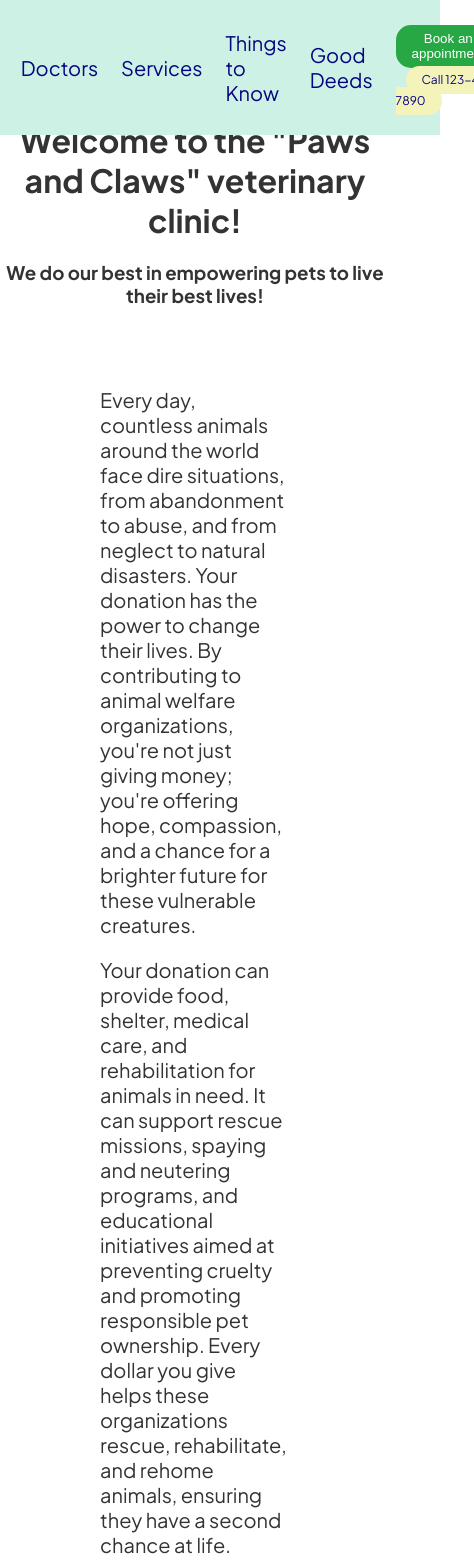
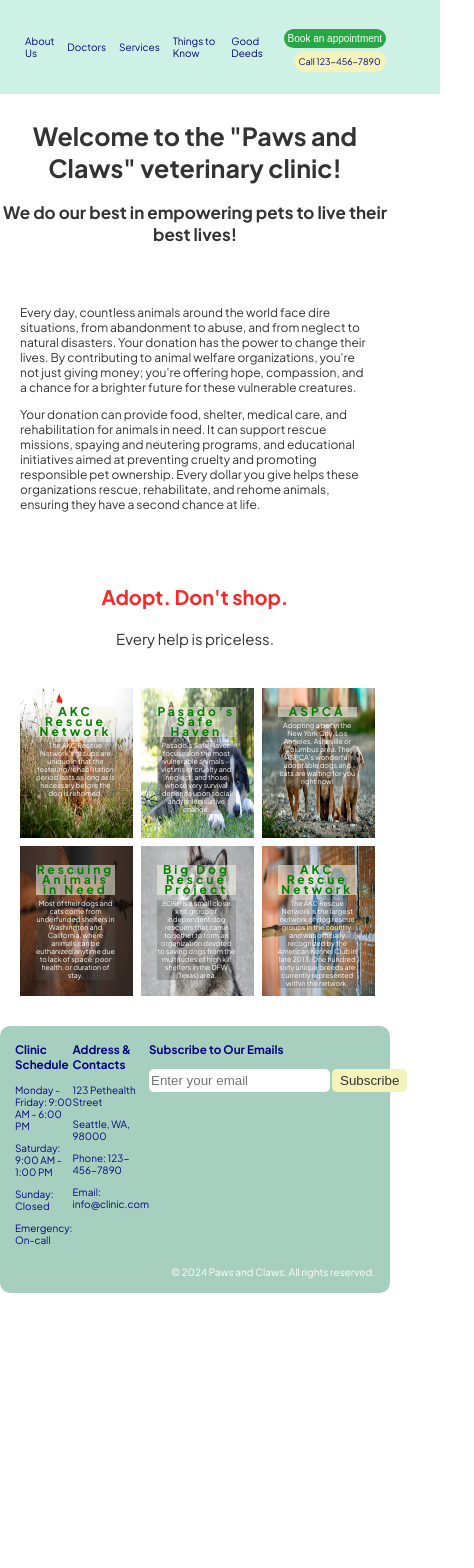
Before and after one commit to Angiedoescoding/PetClinic_Frontend_Capstone, a React (Vite) app: page /good-deeds in a window 390 px wide. Shown: the top 1568 px of the page, 474 px wide, since content can reach past the window. After the commit the page ends 1293 px from the top, so only its background shows below. Built offline with nearby package versions, Linux system fonts and the light colour scheme.

Commit message:
fixing Booking btn on Navbar with props; Media queries for responsiveness

```diff
--- a/src/App.css
+++ b/src/App.css
@@ -1,12 +1,4 @@
 /* This file contains CSS styles specific to the App.jsx component or its child components. */
-
-/* #root {
-  max-width: 1280px;
-  margin: 0 auto;
-  padding: 2rem;
-  text-align: center;
-} */
-
 
 
 /* Navbar styling */
@@ -35,11 +27,6 @@ body {
   color: #333;
 }
 
-/* .navContainer  */
-  /* max-width: 1200px;  */
-  /* margin: 0 auto; */
-
-
 .navbar {
   position: fixed;
   z-index: 1000;
@@ -65,10 +52,6 @@ body {
 .navLinkStyle:hover {
   color: #fff;
 }
-
-.navHeader
-
-/* .navContacts {} */
 
 .phoneLink {
   font-size: 12px;
@@ -190,7 +173,6 @@ body {
 
 .subtitleAbout2 {
   font-size: 1.5rem;
-
 }
 
 .appointmentBtn {
@@ -208,10 +190,10 @@ body {
 
 .aboutImgContainer, img {
   width: 100%;
-  height: 70vh;
   height: 80vh;
   display: block;
 }
+
 
 
 /* Doctors */
@@ -292,7 +274,6 @@ body {
   text-align: center;
   margin-top: 50px;
   color: rgb(246, 40, 40);
-
 }
 
 .h4GoodDeeds {
@@ -483,9 +464,6 @@ form button:hover {
 
 .thingsToKnowMain {
   padding: 20px 100px;
-  /* display: flex;
-  flex-direction: column;
-  flex-wrap: wrap; */
 }
 
 .thingsToKnowCards {
@@ -499,7 +477,7 @@ form button:hover {
   padding: 20px;
   border-radius: 10px;
   box-shadow: 0 0 10px rgba(0, 0, 0, 0.1);
-  width: calc(33.33% - 20px); /* Adjust width as needed */
+  width: calc(33.33% - 60px);
 }
 
 .thingsCard h2 {
@@ -516,3 +494,188 @@ form button:hover {
 
 
 /* Media queries for responsiveness */
+
+/* Smaller screens (mobile) */
+@media (max-width: 800px) {
+
+  .navbar {
+    gap: 13px;
+  }
+
+  .navLinkStyle {
+    font-size: 10px;
+  }
+
+  .phoneLink {
+    font-size: 9px;
+    padding: 5px;
+  }
+
+  .footer {
+    padding: 5px 0;
+    margin-top: 7px;
+  }
+
+  .footerContent {
+    font-size: 7px;
+  }
+
+  .schedule, .subscribeForm, .addressContacts {
+    font-size: 10px;
+  }
+
+  .copyright{
+    font-size: 10px;
+  }
+
+  .subscribeForm input[type="email"] {
+    margin-right: 2px;
+    padding: 2px;
+  }
+
+  .subscribeForm button {
+    padding: 4px 8px;
+  }
+
+  .h1About{
+    font-size: 13px;
+    margin-bottom: 1.5rem;
+  }
+
+  .subtitleAbout{
+    font-size: 12px;
+    margin-bottom: 1rem;
+  }
+
+  .subtitleAbout2 {
+    font-size: 11px;
+  }
+
+  .appointmentBtn {
+    padding: 4px;
+    font-size: 10px;
+  }
+
+  .aboutImgContainer, img {
+    width: 100%;
+    height: 50vh;
+    display: block;
+  }
+
+  .greeting h1{
+    font-size: 25px;
+  }
+
+  .greeting h3{
+    font-size: 17px;
+  }
+
+  .goodDeedsParDiv {
+    padding: 10px 20px;
+    font-size: 12px;
+  }
+
+  .h1GoodDeeds {
+    text-align: center;
+    font-size: 20px;
+  }
+
+  .h4GoodDeeds {
+    font-size: 15px;
+  }
+
+  .h3GoodDeeds {
+    line-height: 10px;
+    font-size: 12px;
+  }
+
+  .pGoodDeeds {
+    margin-top: 5px;
+    font-size: 7px;
+    row-gap: normal;
+    line-height: 8px;
+  }
+
+  .containerGoodDeeds {
+    margin-top: 20px;
+    margin-bottom: 10px;
+    padding: 1rem;
+  }
+
+  .item {
+    width: calc(87%/3);
+  }
+
+  .item img {
+    max-width: auto;
+    height: 150px;
+  }
+
+  .text2 {
+    width: 70%;
+    top: 2%;
+    padding: 1rem;
+  }
+
+  .top{
+    top:5%;
+    left:50%;
+  }
+
+  .bottom{
+    bottom:5%;
+    left:50%;
+  }
+
+  .modal {
+  left: 45%;
+  padding: 10px;
+}
+
+  .modalContent {
+    width: 100%;
+  }
+
+  .formGroup {
+    margin-bottom: 10px;
+    padding: 0px;
+  }
+
+  form button {
+    padding: 0.3rem 1rem;
+  }
+
+  .modalContent h2 {
+    font-size: 15px;
+    margin-top: 40px;
+  }
+
+  .modalContent label {
+    font-size: 12px;
+    margin-top: 10px;
+  }
+
+  .thingsToKnowMain {
+    padding: 20px;
+  }
+
+  .thingsToKnowCards {
+    gap: 10px;
+  }
+
+  .thingsCard {
+    padding: 15px;
+    width: calc(45.33% - 20px);
+  }
+
+  .thingsCard h2 {
+    font-size: 15px;
+    margin-bottom: 5px;
+  }
+
+  .thingsCard p {
+    font-size: 11px;
+  }
+
+
+}
--- a/src/App.jsx
+++ b/src/App.jsx
@@ -10,27 +10,24 @@ import ThingsToKnow from './components/ThingsToKnow';
 import GoodDeeds from './components/GoodDeeds';
 import Footer from './components/Footer';
 
-// import Rabbits from './assets/Rabbits.jpg'  testing adding a picture - works
 
 
 function App() {
 
-  // trying to connect the backend here (see Dylan's example)
+  const [services, setServices] = useState();
 
 
   return (
     <>
-      <Navbar />
+      <Navbar services={services}  />
       <GreetingMain />
                 <Routes>
-                    {/* <Route path="/" element={<GreetingMain />} /> */}
                     <Route path="/about" element={<About />} />
                     <Route path="/doctors" element={<Doctors />} />
-                    <Route path="/services" element={<Services />} />
+                    <Route path="/services" element={<Services services={services} setServices={setServices}/>} />
                     <Route path="/things-to-know" element={<ThingsToKnow />} />
                     <Route path="/good-deeds" element={<GoodDeeds />} />
                 </Routes>
-      {/* <img src={Rabbits} />   testing adding a picture - works */}
       <Footer />
 
     </>
--- a/src/components/GoodDeeds.jsx
+++ b/src/components/GoodDeeds.jsx
@@ -66,7 +66,7 @@ function GoodDeeds() {
           </Link>
           <div className="text2">
             <h3 className='h3GoodDeeds'>ASPCA</h3>
-            <p className='pGoodDeeds'>Adopting a pet in the New York City, Los Angeles, Asheville or Columbus area? The ASPCA’s wonderful adoptable dogs and cats are waiting for you right now!</p>
+            <p className='pGoodDeeds'>Adopting a pet in the New York City, Los Angeles, Asheville or Columbus area. The ASPCA’s wonderful adoptable dogs and cats are waiting for you right now!</p>
         </div>
         <div className="line top"></div>
         <div className="line bottom"></div>
--- a/src/components/Navbar.jsx
+++ b/src/components/Navbar.jsx
@@ -4,7 +4,7 @@ import { Link } from 'react-router-dom';
 import { useState } from 'react';
 import Modal from './Modal'
 
-function Navbar() {
+function Navbar({services}) {
 
     const [isModalOpen, setIsModalOpen] = useState(false);
 
@@ -34,7 +34,7 @@ function Navbar() {
                     </div>
                 </nav>
             </div>
-        {isModalOpen && <Modal isOpen={isModalOpen} onClose={closeModal}  />}
+        {isModalOpen && <Modal isOpen={isModalOpen} onClose={closeModal} services={services} />}
 
     </header>
     )
--- a/src/components/Services.jsx
+++ b/src/components/Services.jsx
@@ -1,9 +1,8 @@
 import { useEffect, useState } from 'react';
 import Modal from './Modal';
 
-function Services() {
+function Services({services, setServices}) {
 
-  const [services, setServices] = useState();
   const [isModalOpen, setIsModalOpen] = useState(false);
 
   useEffect(() => {
```
